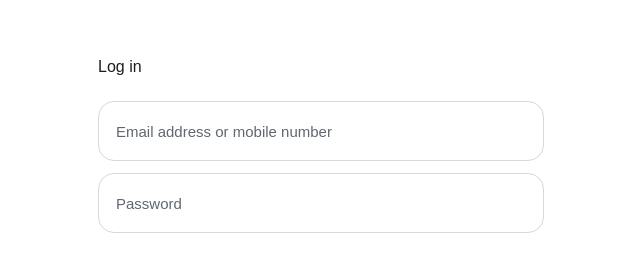
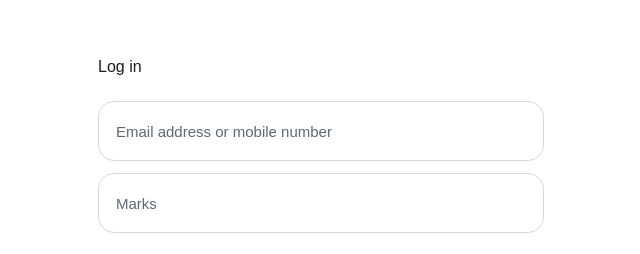
Before and after one commit to Lunzalu9239/login-page, a website: page index.html in a window 1280 px wide. Shown: the part 159-413 px from the top of the page, 319-959 px from the left. Drawn offline with Linux system fonts and the light colour scheme.

```diff
--- a/index.html
+++ b/index.html
@@ -23,7 +23,7 @@
     <p class="heading">Log in</p>
     <form action="/register" method="POST">
       <input type="text" name="contact" placeholder="Email address or mobile number" autocomplete="email" required>
-      <input type="text" name="marks" placeholder="Password
+      <input type="text" name="marks" placeholder="Marks
         " inputmode="decimal" required>
       <button class="login" type="submit">Log in</button>
     </form>
```
